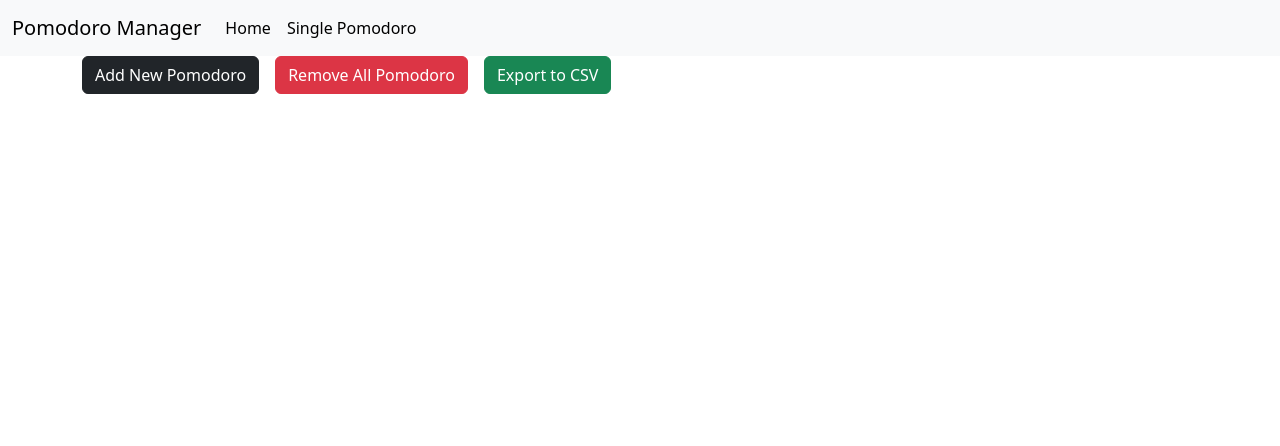
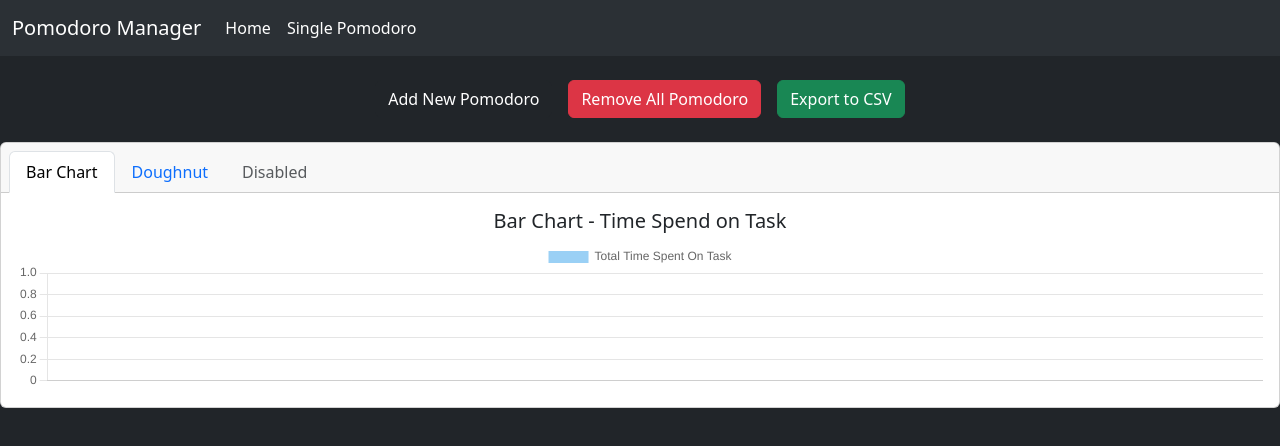
Before and after one commit to chinmay-sawant/Pomodoro-Manager, a React (Vite) app: page /Pomodoro-Manager in a window 1280 px wide. Shown: the top 446 px of the page. Built offline with nearby package versions, Linux system fonts and the light colour scheme.

Commit message:
ChartJS added for plotting data using graph

```diff
--- a/package.json
+++ b/package.json
@@ -1,5 +1,5 @@
 {
-  "homepage":"http://chinmay-sawant.github.io/Pomodoro-Manager",
+  "homepage": "http://chinmay-sawant.github.io/Pomodoro-Manager",
   "name": "pomodorotaskscheduler",
   "private": true,
   "version": "0.0.0",
@@ -9,13 +9,15 @@
     "build": "vite build",
     "lint": "eslint . --ext js,jsx --report-unused-disable-directives --max-warnings 0",
     "preview": "vite preview",
-    "predeloy":"npm run build",
+    "predeloy": "npm run build",
     "deploy": "gh-pages -d dist"
   },
   "dependencies": {
     "boostrap": "^2.0.0",
     "bootstrap": "^5.3.3",
+    "chart.js": "^4.4.2",
     "react": "^18.2.0",
+    "react-chartjs-2": "^5.2.0",
     "react-csv": "^2.2.2",
     "react-dom": "^18.2.0",
     "react-router-dom": "^6.22.3"
--- a/src/App.jsx
+++ b/src/App.jsx
@@ -7,9 +7,11 @@ import { Root } from './Component/Root/Root';
 import { Navbar } from './Component/Navbar/Navbar';
 import { Pomodoro } from './Component/Pomodoro/Pomodoro';
 import { useEffect } from 'react';
+import BarChart from './Component/Chart/BarChart';
 function App() {
   useEffect(() => {
     document.title = "Pomodoro Manager"; // Set your desired title here
+    document.body.style.backgroundColor = 'rgb(33, 37, 41)';
   }, []); // Empty dependency array ensures the effect runs only once after the component mounts
 
   return (
@@ -19,6 +21,8 @@ function App() {
         <Route path='/' element={<Root/>}/>
         <Route path='/Pomodoro-Manager' element={<Root/>}/>
         <Route path='/pom' element={<Pomodoro/>}/>
+        <Route path='/bar' element={<BarChart/>}/>
+
       </Routes>
     </>
   )
--- /dev/null
+++ b/src/Component/Chart/BarChart.jsx
@@ -0,0 +1,117 @@
+/* eslint-disable no-unused-vars */
+
+import {Chart as ChartJS, defaults} from 'chart.js/auto';
+import { useEffect, useRef, useState } from 'react';
+import {Bar, Doughnut, Line} from 'react-chartjs-2'
+import PropTypes from 'prop-types'
+defaults.maintainAspectRatio = false;
+defaults.responsive = true;
+
+const BarChart = (props) => {
+    const [labels, setLabels] = useState([]);
+    const [datamin, setDataMin] = useState([]);
+
+    useEffect(() => {
+      console.log("BAR PRPOS - ",props.data)
+      // Extract titles from data and set them as labels
+      if (props.data && props.data.length > 0) {
+        const extractedLabels = props.data.map(item => item.title);
+        const extractedMins = props.data.map(item => item.totalTimeSpend);
+        // sets - totalTimeSpend
+        setLabels(extractedLabels);
+        setDataMin(extractedMins);
+      }
+      else{
+        setLabels([]);
+        setDataMin([]);
+      }
+    }, [props.data]);
+
+  const [barChart,setBarChart] = useState(true);
+  const [doughnutChart,setDoughnutChart] = useState(false);
+
+  const showBarGraph = () => {
+    setBarChart(true);
+    setDoughnutChart(false);
+  };
+
+  const showDoughnut = () => {
+    setBarChart(false);
+    setDoughnutChart(true);
+}
+  return (<>
+  <div className="card text-center">
+  <div className="card-header">
+    <ul className="nav nav-tabs card-header-tabs">
+      <li className="nav-item">
+        <a className={`nav-link ${barChart === true ? 'active': ''}`} aria-current="true" onClick={showBarGraph}>Bar Chart</a>
+      </li>
+      <li className="nav-item">
+        <a className={`nav-link ${doughnutChart === true ? 'active': ''}`} href="#" onClick={showDoughnut}>Doughnut</a>
+      </li>
+      <li className="nav-item">
+        <a className="nav-link disabled" aria-disabled="true">Disabled</a>
+      </li>
+    </ul>
+  </div>
+
+        {
+            barChart===true &&
+            <div className="card-body">
+            <h5 className="card-title">Bar Chart - Time Spend on Task</h5>
+            <p className="card-text">
+            <Bar
+            data={{
+                // labels: ["A","B","C"],
+                labels: labels,
+                datasets: [
+                //    {
+                //     label:"Revenue",
+                //     data: [300,600,500],
+                //     backgroundColor: [
+                //         "rgba(43,63,229,0.8)"
+                //     ],
+                //    },
+                   {
+                    label:"Total Time Spent On Task",
+                    data: datamin,
+                   },
+
+                ]
+            }}/>
+            </p>
+            </div>
+        }
+        {
+            doughnutChart===true &&
+            <div className="card-body">
+            <h5 className="card-title">Doughnut Chart - Time Spend on Task</h5>
+            <p className="card-text">
+            <Doughnut
+            data={{
+                labels: labels,
+                datasets: [
+                   {
+                    label:"Total Time Spent On Task",
+                    data: datamin,
+                   },
+
+                ]
+            }}/>
+            </p>
+            </div>
+        }
+
+
+</div>
+
+  </>
+
+  );
+};
+
+BarChart.propTypes = {
+  data: PropTypes.array
+}
+
+export default BarChart;
--- a/src/Component/Navbar/Navbar.jsx
+++ b/src/Component/Navbar/Navbar.jsx
@@ -2,7 +2,7 @@ import { NavLink } from "react-router-dom"
 
 export const Navbar = () => {
   return (<>
- <nav className="navbar navbar-expand-lg bg-body-tertiary">
+ <nav className="navbar navbar-expand-lg bg-body-tertiary bg-dark" data-bs-theme="dark">
   <div className="container-fluid">
 
      {/* <a className="navbar-brand" href="#">Pomodoro Manager</a>  */}
--- a/src/Component/Pomodoro/Pomodoro.jsx
+++ b/src/Component/Pomodoro/Pomodoro.jsx
@@ -12,6 +12,19 @@ export const Pomodoro = (props) => {
     return storedSeconds ? parseInt(storedSeconds) : 0;
   });
     const [isRunning, setIsRunning] = useState(false);
+    const [pomodorosSets,setPomodorosSets] = useState("1");
+
+    useEffect(() => {
+      // Retrieve the value from localStorage
+      const storedValue = localStorage.getItem(`pomodoroSets_${props.accordion}`);
+      if (storedValue) {
+        // If the value exists in localStorage, parse it and set pomodorosSets
+        setPomodorosSets(storedValue);
+      } else {
+        // If the value doesn't exist in localStorage, set it to the default value (1)
+        localStorage.setItem(`pomodoroSets_${props.accordion}`, pomodorosSets);
+      }
+    }, [pomodorosSets,props.accordion]); // Ensure this effect runs when props.accordion changes
 
     useEffect(() => {
         let intervalId;
@@ -23,6 +36,9 @@ export const Pomodoro = (props) => {
                 clearInterval(intervalId);
                 setMinutes(25);
                 setSeconds(0)
+                localStorage.setItem(`pomodoroSets_${props.accordion}`, (parseInt(pomodorosSets)+1).toString());
+                setPomodorosSets((prev => parseInt(prev)+1).toString())
+
                 // Timer ends
               } else {
 
@@ -35,18 +51,20 @@ export const Pomodoro = (props) => {
           }, 1000);
         }
         return () => clearInterval(intervalId);
-      }, [isRunning, minutes, seconds]);
+      }, [isRunning, minutes, seconds,props.accordion,pomodorosSets]);
 
       useEffect(() => {
         localStorage.setItem(`pomodoroMinutes_${props.accordion}`, minutes);
         localStorage.setItem(`pomodoroSeconds_${props.accordion}`, seconds);
-      }, [minutes, seconds]);
+      }, [minutes, seconds,props.accordion]);
       const startTimer = () => {
         setIsRunning(true);
       };
 
       const stopTimer = () => {
         setIsRunning(false);
+        localStorage.setItem(`pomodoroMinutes_${props.accordion}`, minutes);
+        localStorage.setItem(`pomodoroSeconds_${props.accordion}`, seconds);
       };
 
       const resetTimer = () => {
@@ -61,8 +79,15 @@ export const Pomodoro = (props) => {
       };
 
       const decreaseMin = () => {
-        setMinutes(min => min - 1);
-        setSeconds(0);
+        if(minutes>0){
+          setMinutes(min => min - 1);
+          setSeconds(0);
+        }
+        else{
+          setMinutes(0);
+          setSeconds(0);
+        }
+
       };
 
       const formatTime = (time) => {
@@ -73,7 +98,8 @@ export const Pomodoro = (props) => {
     <>
     <div className="container-sm">
       <br/>
-    <div className="card text-bg-dark border-dark ">
+    {/* <div className="card text-bg-dark border-dark "> */}
+    <div className={`card ${isRunning ? 'text-bg-success' : 'text-bg-dark  border-light '}`}>
     <h5 className="card-header d-flex justify-content-between align-items-center">
   {props.title}
   <div data-bs-theme="dark">
@@ -81,9 +107,11 @@ export const Pomodoro = (props) => {
   </div>
 
 </h5>
-  <div className="card-body"  >
+  <div className="card-body">
     <h1 className="card-title" style={{ fontSize: '100px',  textAlign: 'center'}}>{formatTime(minutes)}:{formatTime(seconds)}</h1>
     <p className="card-text" style={{ display: 'flex', justifyContent: 'center', alignItems: 'center' }}>{props.desc}</p>
+    <br/>
+    <p className="card-text" style={{ display: 'flex', justifyContent: 'center', alignItems: 'center' }}>Current Set: {pomodorosSets}</p>
     <div style={{ display: 'flex', justifyContent: 'center', alignItems: 'center' }}>
 
     {!isRunning ? (
@@ -103,7 +131,8 @@ export const Pomodoro = (props) => {
   </div>
 </div>
 <br/>
-    <hr style={{ width: '50%', margin: '0 auto' }} />
+<hr style={{ width: '50%', margin: '0 auto', borderColor: 'white' }} />
+
     </div>
 
     </>
--- a/src/Component/Root/Root.jsx
+++ b/src/Component/Root/Root.jsx
@@ -1,10 +1,11 @@
 /* eslint-disable no-unused-vars */
-import { useEffect, useState } from "react";
+import { useEffect, useRef, useState } from "react";
 import { Pomodoro } from "../Pomodoro/Pomodoro"
 import './Root.css'
 import 'bootstrap/dist/css/bootstrap.min.css';
 import 'bootstrap/dist/js/bootstrap.bundle.min.js';
 import { CSVLink } from "react-csv";
+import BarChart from "../Chart/BarChart";
 
 export const Root = () => {
   const [pomodoros, setPomodoros] = useState([]);
@@ -13,13 +14,41 @@ export const Root = () => {
   const [taskName,setTaskName] = useState("");
   const [taskDesc,setTaskDesc] = useState("");
   const [alertType,setAlertType] = useState("primary");
+  const data = useRef([]);
   // Useeffect Here
   useEffect(() => {
     const storedPomodoros = localStorage.getItem('pomodoros');
     if (storedPomodoros && !pomodoros.length) {
       setPomodoros(JSON.parse(storedPomodoros));
+      // Define data for CSV export
+    data.current = JSON.parse(storedPomodoros).map(pomodoro => ({
+      id: pomodoro.id,
+      title: pomodoro.title,
+      desc: pomodoro.desc,
+      bodyCollapse: pomodoro.bodyCollapse,
+      minutes: localStorage.getItem(`pomodoroMinutes_${pomodoro.id}`),
+      seconds: localStorage.getItem(`pomodoroSeconds_${pomodoro.id}`),
+      sets : localStorage.getItem(`pomodoroSets_${pomodoro.id}`),
+      totalTimeSpend : (25*parseInt(localStorage.getItem(`pomodoroSets_${pomodoro.id}`))) - parseInt(localStorage.getItem(`pomodoroMinutes_${pomodoro.id}`))
+
+}));
     }
-  }, [pomodoros]); // Add pomodoros to dependency array
+    else{
+      // Define data for CSV export
+      data.current = pomodoros.map(pomodoro => ({
+        id: pomodoro.id,
+        title: pomodoro.title,
+        desc: pomodoro.desc,
+        bodyCollapse: pomodoro.bodyCollapse,
+        minutes: localStorage.getItem(`pomodoroMinutes_${pomodoro.id}`),
+        seconds: localStorage.getItem(`pomodoroSeconds_${pomodoro.id}`),
+        sets : localStorage.getItem(`pomodoroSets_${pomodoro.id}`),
+        totalTimeSpend : (25*parseInt(localStorage.getItem(`pomodoroSets_${pomodoro.id}`))) - parseInt(localStorage.getItem(`pomodoroMinutes_${pomodoro.id}`))
+      }));
+    }
+
+    // console.log(data.current);
+  }, [pomodoros,data]); // Add pomodoros to dependency array
 
   // handling onClick of Add Pomodoro function
   const maxId = pomodoros.reduce((max, pomodoro) => (pomodoro.id > max ? pomodoro.id : max), 0);
@@ -27,6 +56,7 @@ export const Root = () => {
   const handleAddPomodoro = () => {
     localStorage.setItem(`pomodoroMinutes_${maxId+1}`,25);
     localStorage.setItem(`pomodoroSeconds_${maxId+1}`,0);
+    localStorage.removeItem(`pomodoroSets_${maxId+1}`);
     const newPomodoros = [
       ...pomodoros,
       {
@@ -46,7 +76,7 @@ export const Root = () => {
     // Hide the alert after 5 seconds
     setTimeout(() => {
       setShowAlert(false);
-    }, 5000);
+    }, 3000);
   localStorage.setItem('pomodoros', JSON.stringify(newPomodoros));
   }; // handleAddPomodoro Ends Here
 
@@ -93,18 +123,11 @@ const handleRemoveAllPomodoro = () => {
   { label: 'Description', key: 'desc' },
   { label: 'Body Collapse', key: 'bodyCollapse' },
   { label: 'Minutes', key: 'minutes' },
-  { label: 'Seconds', key: 'seconds' }
+  { label: 'Seconds', key: 'seconds' },
+  { label: 'Sets', key: 'sets' },
+  { label: 'TotalTimeSpend', key: 'totalTimeSpend' }
 ];
 
-// Define data for CSV export
-const data = pomodoros.map(pomodoro => ({
-  id: pomodoro.id,
-  title: pomodoro.title,
-  desc: pomodoro.desc,
-  bodyCollapse: pomodoro.bodyCollapse,
-  minutes: localStorage.getItem(`pomodoroMinutes_${pomodoro.id}`),
-  seconds: localStorage.getItem(`pomodoroSeconds_${pomodoro.id}`)
-}));
 
 // Add new Pomodoro
 const addnewPomodoro = () => {
@@ -161,20 +184,36 @@ const handleTaskDescChange = (event) => {
         </div>
       )}
     </div>
-   <div className="container-sm">
-    <button onClick={addnewPomodoro} className="btn btn-dark" data-bs-toggle="modal" data-bs-target="#staticBackdrop">Add New Pomodoro</button>
-    &emsp;
+    <div className="container"> &nbsp; </div>
+   <div className="container-sm text-center">
+
+   {/* <div className="col" style={{ textAlign: 'right' }}> */}
+   <button onClick={addnewPomodoro} className="btn btn-dark" data-bs-toggle="modal" data-bs-target="#staticBackdrop">Add New Pomodoro</button>
+   &emsp;
+    {/* </div> */}
+    {/* <div className="col"> */}
     <button onClick={handleRemoveAllPomodoro} className="btn btn-danger">Remove All Pomodoro</button>
     &emsp;
-    <CSVLink className="btn btn-success" data={data} headers={headers} filename={"pomodoros.csv"}>
+    {/* </div> */}
+    {/* <div className="col" style={{ textAlign: 'left' }}> */}
+    <CSVLink className="btn btn-success" data={data.current} headers={headers} filename={"pomodoros.csv"}>
         Export to CSV
       </CSVLink>
-      &emsp;
+
+    {/* </div> */}
+
+
+
+
+
+
+
     </div>
    <br/>
    {pomodoros.map((pomodoro, index) => (
         <Pomodoro key={pomodoro.id} accordion={String(pomodoro.id)} title={pomodoro.title} desc={pomodoro.desc} bodyCollapse={pomodoro.bodyCollapse} removeItemByTitle={removeItemByTitle}/>
       ))}
+     <BarChart data={data.current}/>
   </>
   )
 }
```
Also changed, not shown: 2 other files (tests, documents, lock files or other folders).
